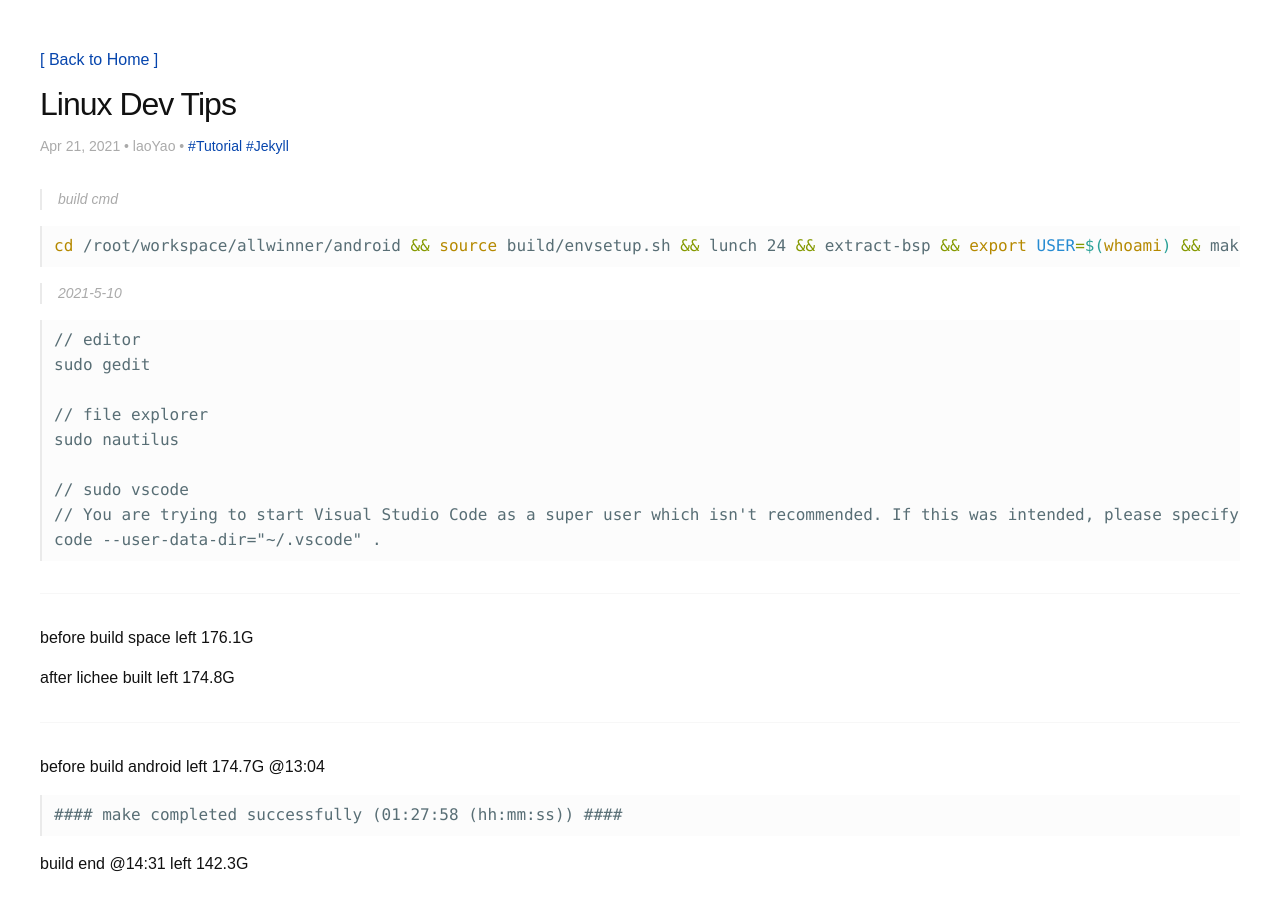
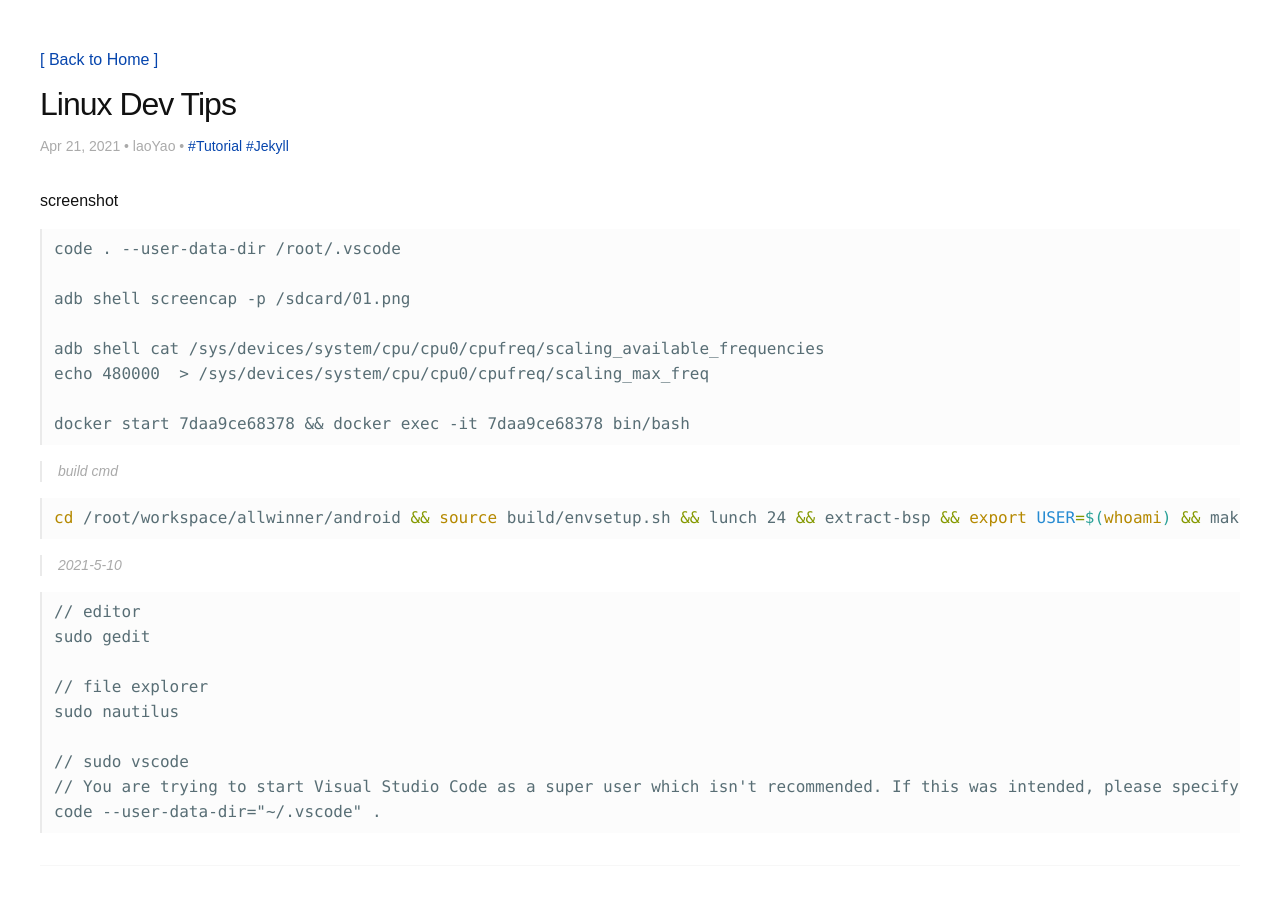
Before and after one commit to inkt/inkt.github.io, a Jekyll site: the page built from _posts/2021-04-21-linux-dev-tips.md, in a window 1280 px wide and 900 px high. Built offline with Jekyll 4.4.1, drawn with Linux system fonts in a browser that asks for light colours; some web fonts are replaced.

Commit message:
update _posts/2021-04-21-linux-dev-tips.md.

````diff
--- a/_posts/2021-04-21-linux-dev-tips.md
+++ b/_posts/2021-04-21-linux-dev-tips.md
@@ -4,6 +4,19 @@ title: Linux Dev Tips
 tags: [Tutorial,Jekyll]
 author: laoYao
 ---
+
+
+screenshot
+```
+code . --user-data-dir /root/.vscode
+
+adb shell screencap -p /sdcard/01.png
+
+adb shell cat /sys/devices/system/cpu/cpu0/cpufreq/scaling_available_frequencies
+echo 480000  > /sys/devices/system/cpu/cpu0/cpufreq/scaling_max_freq
+
+docker start 7daa9ce68378 && docker exec -it 7daa9ce68378 bin/bash
+```
 
 
 > build cmd
````
